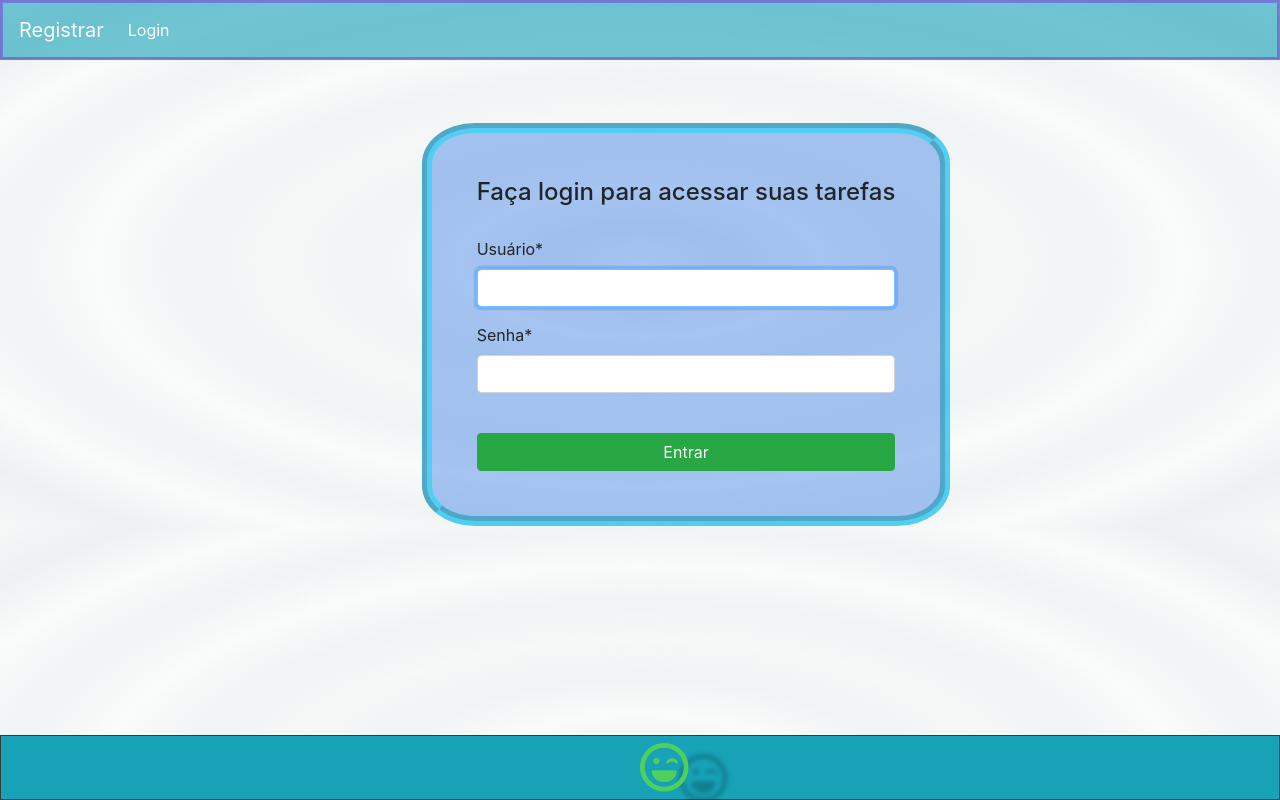
After one commit to oliveiramiro2/TreinamentoWeb, a Django app: page /accounts/login/ in a window 1280 px wide. The commit adds this page. Run offline with Django 3.2, Linux system fonts and the light colour scheme; some libraries are stand-ins or nearby versions.

Commit message:
adicionando logoin ao projeto

```diff
--- a/configToDo/ToDo/static/css/styles.css
+++ b/configToDo/ToDo/static/css/styles.css
@@ -7,11 +7,14 @@ body {
     rgba(238, 241, 241, 0.281), rgba(236, 241, 241), rgba(238, 241, 241, 0.522));
     height: 100%;
     width: 100%;
+    overflow-x: hidden;
 }
 
 /*cabecalho*/
 nav {
-    opacity: 0.4;
+    opacity: 0.6;
+    border:rgba(40, 3, 247, 0.74) groove 3px;
+    height: 60px;
 }
 
 /*titulo pagina*/
@@ -35,7 +38,7 @@ h1 {
     background-color: #3477e291;
     text-shadow: #3477e291 -6px 8px 2px;
     transform: translateX(-5px);
-    color: #00fd3fde;
+    color: #00fd2afd;
     font-size: 15px;
     font-family:monospace;
     transition: ease-in-out 1s;
@@ -90,7 +93,7 @@ h1 {
     margin-left: 90px;
     margin-top: 5px;
     width: 100%;
-    border: 2px dashed rgba(48, 2, 255, 0.541);
+    border: 2px groove rgba(48, 2, 255, 0.541);
     border-radius: 10px;
     background: repeating-radial-gradient( rgba(65, 3, 211, 0.767) 50%, rgba(3, 219, 247, 0.507) 50%);
 }
@@ -240,12 +243,12 @@ ul.messages li {
     display: inline-block;
     margin: 0.5% 50%;
     height: 20px;
-    opacity: 0.3;
+    opacity: 0.5;
 }
 
 .far.fa-laugh-wink {
     font-size: 50px;
-    color: rgb(60, 255, 0);
+    color: rgb(136, 255, 0);
     text-shadow: rgba(0, 0, 0, 0.432) 39px 11px 4px;
 }
 
@@ -255,3 +258,21 @@ footer {
     width: 100%;
     height: 65px;
 }
+
+/*login*/
+
+.auth-card {
+    margin-top: 12%;
+    padding: 25px;
+    background-color: #3477e26b;
+    border-radius: 10%;
+    border: rgba(3, 219, 247, 0.507) groove 10px;
+}
+
+.txt-login {
+    margin-bottom: 30px;
+}
+
+.btn-login {
+    margin-top: 40px;
+}
--- a/configToDo/ToDo/templates/base.html
+++ b/configToDo/ToDo/templates/base.html
@@ -22,33 +22,27 @@
         <!--navbar cabeçalho-->
         <header>
             <nav class="navbar navbar-expand-lg navbar-light bg-info">
+                {% if user.is_authenticated %}
                     <a class="navbar-brand text-white" href="/">A fazer</a>
                     <button class="navbar-toggler" type="button" data-toggle="collapse" data-target="#navbarSupportedContent" aria-controls="navbarSupportedContent" aria-expanded="false" aria-label="Toggle navigation">
                         <span class="navbar-toggler-icon"></span>
                     </button>
-
+                {% else %}
+                    <a class="navbar-brand text-white" href="/accounts/register">Registrar</a>
+                    <button class="navbar-toggler" type="button" data-toggle="collapse" data-target="#navbarSupportedContent" aria-controls="navbarSupportedContent" aria-expanded="false" aria-label="Toggle navigation">
+                        <span class="navbar-toggler-icon"></span>
+                    </button>
+                {% endif %}
                 <div class="collapse navbar-collapse" id="navbarSupportedContent">
                 <ul class="navbar-nav mr-auto">
-                    <li class="nav-item active">
-                    <a class="nav-link text-white" href="#">...<span class="sr-only">(current)</span></a>
+                    <li class="nav-item">
+                    <a class="nav-link text-white" href="/accounts/logout" class="fas fa-login">Login</a>
                     </li>
+                    {% if user.is_authenticated %}
                         <li class="nav-item">
-                    <a class="nav-link text-white" href="#">...</a>
+                        <a class="nav-link text-white" href="/accounts/logout"><i class="fas fa-logout"></i>Logout</a>
                         </li>
-                    <li class="nav-item dropdown">
-                    <a class="nav-link dropdown-toggle text-white" href="#" id="navbarDropdown" role="button" data-toggle="dropdown" aria-haspopup="true" aria-expanded="false">
-                        Dropdown
-                    </a>
-                    <div class="dropdown-menu" aria-labelledby="navbarDropdown">
-                        <a class="dropdown-item" href="#">Action</a>
-                        <a class="dropdown-item" href="#">Another action</a>
-                        <div class="dropdown-divider"></div>
-                        <a class="dropdown-item" href="#">Something else here</a>
-                    </div>
-                    </li>
-                    <li class="nav-item">
-                    <a class="nav-link disabled text-white" href="#" tabindex="-1" aria-disabled="true">Disabled</a>
-                    </li>
+                    {% endif %}
                 </ul>
                 </div>
             </nav>
--- /dev/null
+++ b/configToDo/ToDo/templates/registration/login.html
@@ -0,0 +1,24 @@
+{% extends 'base.html' %}
+{% load crispy_forms_tags %}
+
+{% block title %}Login{% endblock %}
+
+{% block content %}
+    <div class="row">
+        <div class="div-md-4 offset-md-4">
+            <div class="card auth-card">
+                <div class="card-body">
+                    <h4 class="card-item text-center txt-login">Faça login para acessar suas tarefas</h4>
+
+                    <form method="post">
+                        {% csrf_token %}
+                        <input type="hidden" name="next"  value="{{ next }}">
+
+                         {{ form|crispy }}
+                        <button class="btn btn-success btn-block btn-login" type="submit">Entrar</button>
+                    </form>
+                </div>
+            </div>
+        </div>
+    </div>
+{% endblock %}#3477e283
--- a/configToDo/ToDo/views.py
+++ b/configToDo/ToDo/views.py
@@ -2,9 +2,11 @@ from django.contrib import messages
 from django.core.paginator import Paginator
 from ToDo.forms import TaskForm
 from django.shortcuts import redirect, render, get_object_or_404, redirect
+from django.contrib.auth.decorators import login_required
 from .models import Task
 
 
+@login_required
 def homePage(request):
     search = request.GET.get("search")
     if search:
@@ -18,10 +20,12 @@ def homePage(request):
         tasks = paginator.get_page(page)
     return render(request, 'todo/index.html', {'tasks': tasks})
 
+@login_required
 def taskView(request, id):
     task = get_object_or_404(Task, pk=id)
     return render(request, 'todo/task.html', {'task': task})
 
+@login_required
 def newTask(request):
     if request.method == 'POST':
         form = TaskForm(request.POST)
@@ -34,6 +38,7 @@ def newTask(request):
         form = TaskForm()
         return render(request, 'todo/addtask.html', {'form': form})
 
+@login_required
 def editTask(request, id):
     task = get_object_or_404(Task, pk=id)
     form = TaskForm(instance=task)
@@ -49,6 +54,7 @@ def editTask(request, id):
     else:
         return render(request, 'todo/edittask.html', {'form': form, 'task': task})
 
+@login_required
 def delTask(request, id):
     task = get_object_or_404(Task, pk=id)
     task.delete()
--- a/configToDo/configToDo/urls.py
+++ b/configToDo/configToDo/urls.py
@@ -13,11 +13,11 @@ Including another URLconf
     1. Import the include() function: from django.urls import include, path
     2. Add a URL to urlpatterns:  path('blog/', include('blog.urls'))
 """
-from ToDo.views import homePage
 from django.contrib import admin
 from django.urls import path, include
 
 urlpatterns = [
     path('admin/', admin.site.urls),
-    path('', include('ToDo.urls'))
+    path('', include('ToDo.urls')),
+    path('accounts/', include('django.contrib.auth.urls')),
 ]
```
Also changed, not shown: configToDo/configToDo/settings.py (+7 -1 lines). Lines whose indentation alone changed are shown as unchanged.
